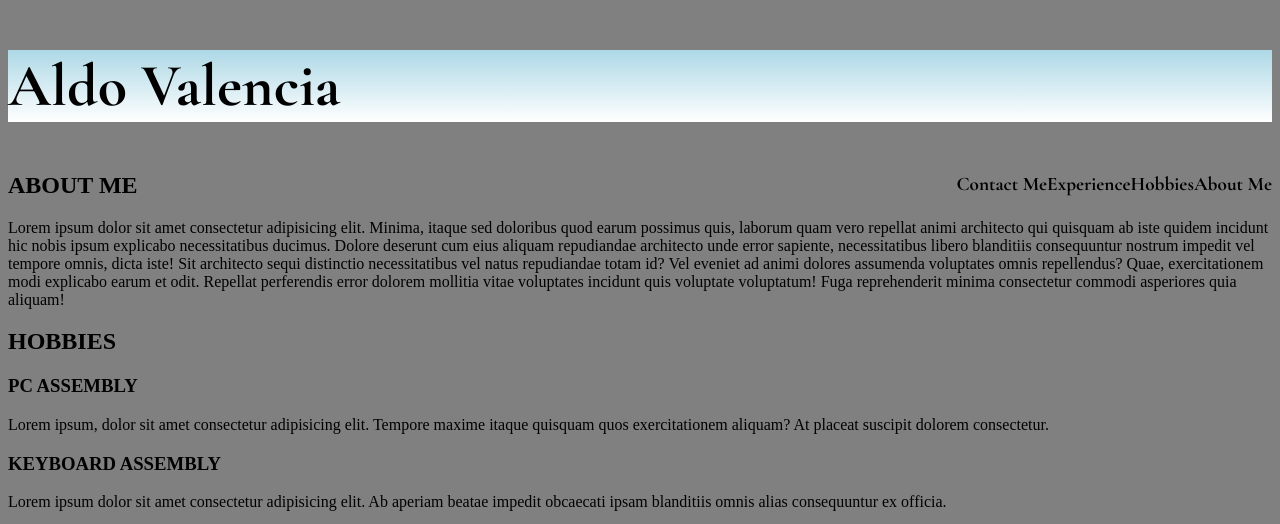
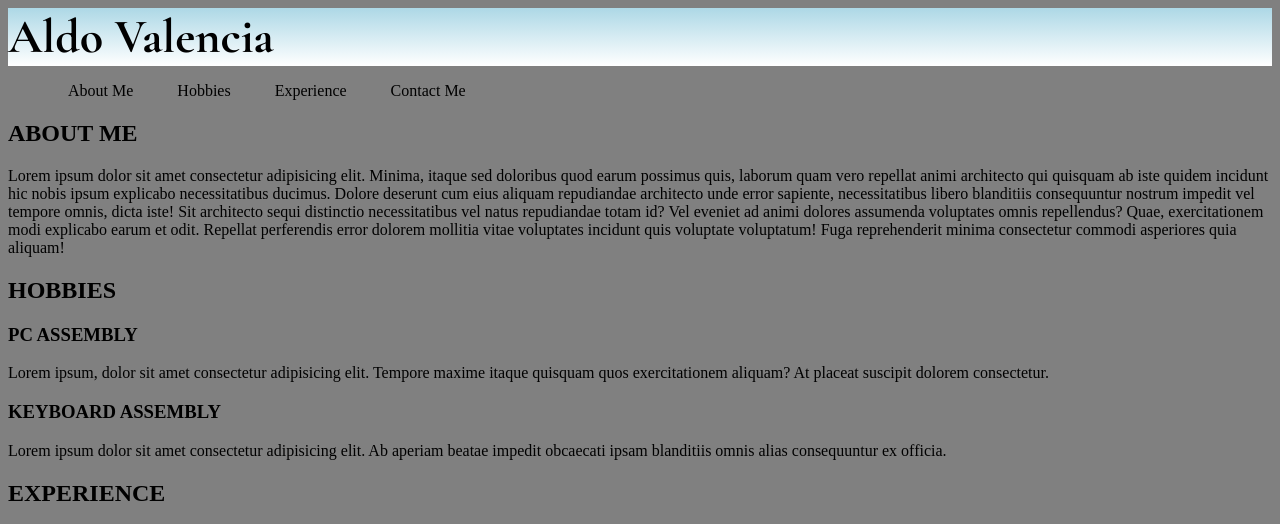
Before and after one commit to Av720/Professional-Portfolio, a plain HTML site: page index.html in a window 1280 px wide. Shown: the top 524 px of the page. Drawn offline with nearby package versions, Linux system fonts and the light colour scheme; a web font is replaced by a local one.

Commit message:
added more html and css changes

```diff
--- a/css/styles.css
+++ b/css/styles.css
@@ -1,19 +1,35 @@
+
+::root {
+    --light: #fff ;
+    --dark : #000 ;
+}
+
+
 html {
   background-color: gray;
   margin: 0;
+  padding: 0;
 }
 
-.header {
+header h1{
   font-family: "Cormorant Garamond", serif;
-  font-size: 2.5rem;
+  font-size: 3rem;
   font-weight: 700;
   background-image: linear-gradient(to top, white, lightblue);
+  margin: 0;
 }
 
-.nav-bar ul li {
+.tex-right ul li {
   font-family: "Cormorant Garamond", serif;
   font-size: 1.2rem;
   font-weight: 700;
   list-style: none;
-  float: right;
+
 }
+
+li {
+    display: inline-block;
+    padding: 0px 20px;
+    text-align: right;
+
+}
--- a/index.html
+++ b/index.html
@@ -32,19 +32,20 @@
   </head>
 
   <body>
-    <section>
-      <div class="header">
-        <h1>Aldo Valencia</h1></div>
-        <div class="nav-bar">
+    <header>
+      <h1 class="name">Aldo Valencia</h1>
+      <nav class="text-right">
         <ul>
           <li>About Me</li>
           <li>Hobbies</li>
           <li>Experience</li>
           <li>Contact Me</li>
         </ul>
-        </div>
-      </div>
-    </section>
+      </nav>
+    </header>
+
+
+
     <section>
       <div class="about-me">
         <h1 class="title">ABOUT ME</h1>
```
Lines whose indentation alone changed are shown as unchanged.
